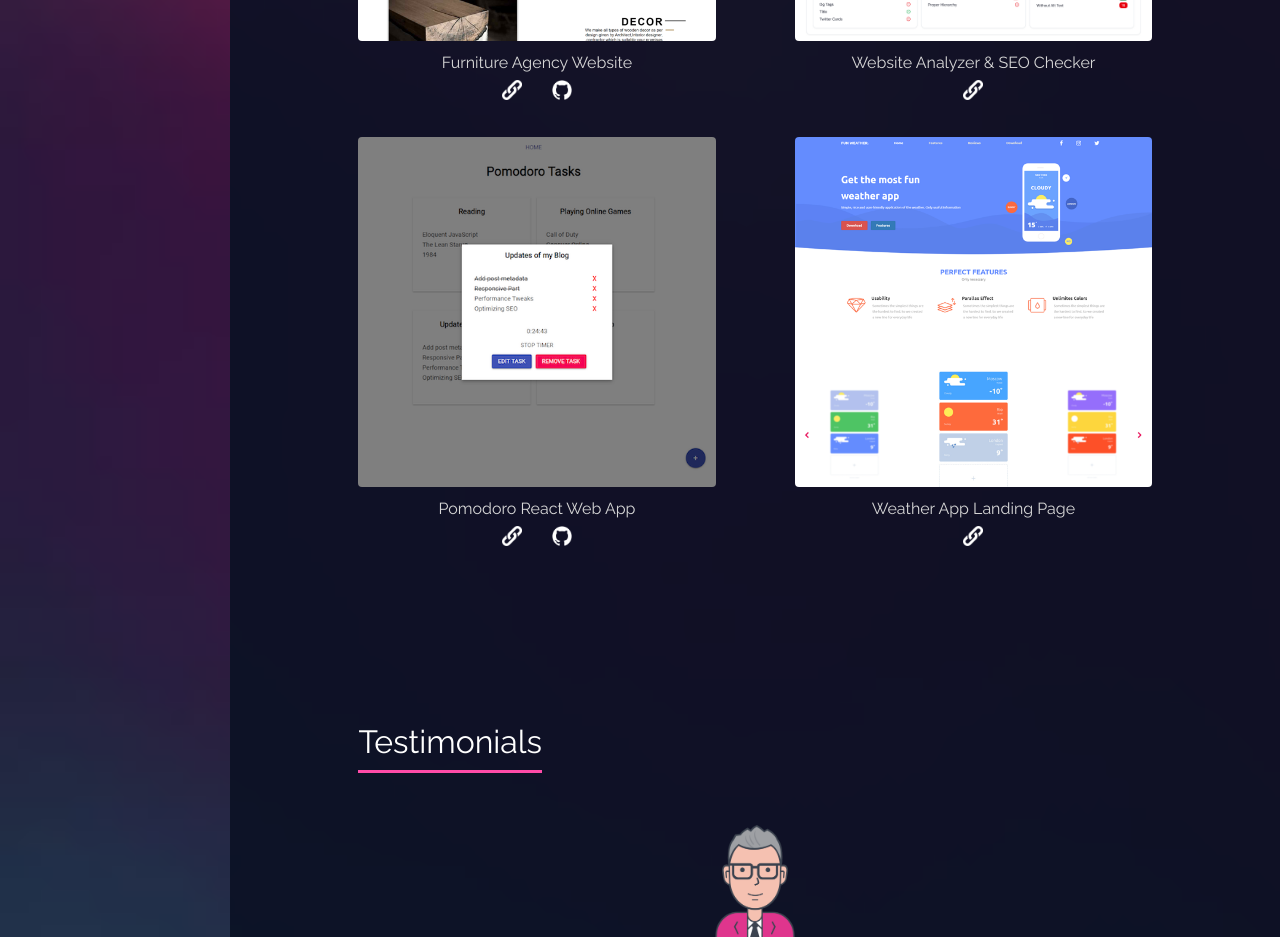
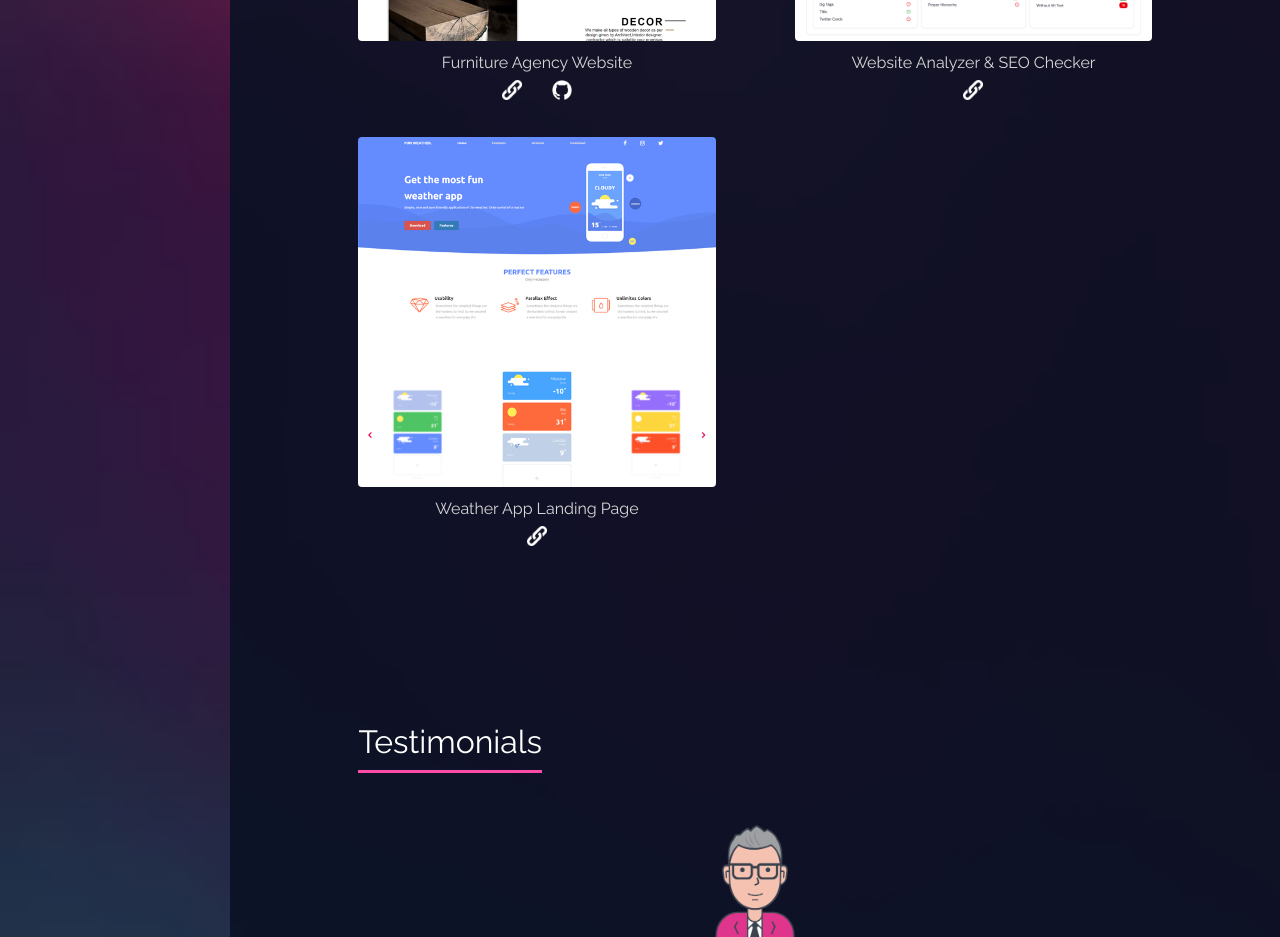
Before and after one commit to M-Bekheet/portfolio-live, a Next.js app: page / in a window 1280 px wide. Shown: the part 1220-2157 px from the top of the page. Built offline with nearby package versions, Linux system fonts and the light colour scheme.

Commit message:
update contact page description to reflect front-end expertise and comment out unused project images

```diff
--- a/app/contact/page.tsx
+++ b/app/contact/page.tsx
@@ -4,7 +4,7 @@ import Contact from "../ui/contact/contact";
 export const metadata: Metadata = {
   title: "Contact",
   description:
-    "Are you looking for an experienced Full-stack web developer proficient in React, TypeScript, or Node.js? contact me anytime.",
+    "Are you looking for an experienced Front-end web developer proficient in React, TypeScript, or Node.js? contact me anytime.",
 };
 
 const ContactPage = () => {
--- a/app/ui/work/work.tsx
+++ b/app/ui/work/work.tsx
@@ -1,8 +1,8 @@
 import Image from "next/image";
 import styles from "./work.module.scss";
 // import ForecasterImage from "@/app/ui/assets/samples/forecaster.png";
-import PomodoroImage from "@/app/ui/assets/samples/pomodoro.png";
-import RestaurantImage from "@/app/ui/assets/samples/restaurant.png";
+// import PomodoroImage from "@/app/ui/assets/samples/pomodoro.png";
+// import RestaurantImage from "@/app/ui/assets/samples/restaurant.png";
 import WeatherImage from "@/app/ui/assets/samples/weather.png";
 import WooderImage from "@/app/ui/assets/samples/wooder.png";
 import RankmintImage from "@/app/ui/assets/samples/rankmint.png";
@@ -11,7 +11,7 @@ const images = [
   WooderImage,
   // RestaurantImage,
   RankmintImage,
-  PomodoroImage,
+  // PomodoroImage,
   // ForecasterImage,
   WeatherImage,
 ];
@@ -27,11 +27,11 @@ const samples = [
     "Website Analyzer & SEO Checker",
     "https://rankmint.vercel.app/",
   ],
-  [
-    "Pomodoro React Web App",
-    "https://pomodoro-react-app.netlify.app/",
-    "https://github.com/M-Bekheet/pomodoro-app",
-  ],
+  // [
+  //   "Pomodoro React Web App",
+  //   "https://pomodoro-react-app.netlify.app/",
+  //   "https://github.com/M-Bekheet/pomodoro-app",
+  // ],
   // [
   //   "Weather Forecaster React App",
   //   "https://weather-forecaster-app.netlify.app/",
```
